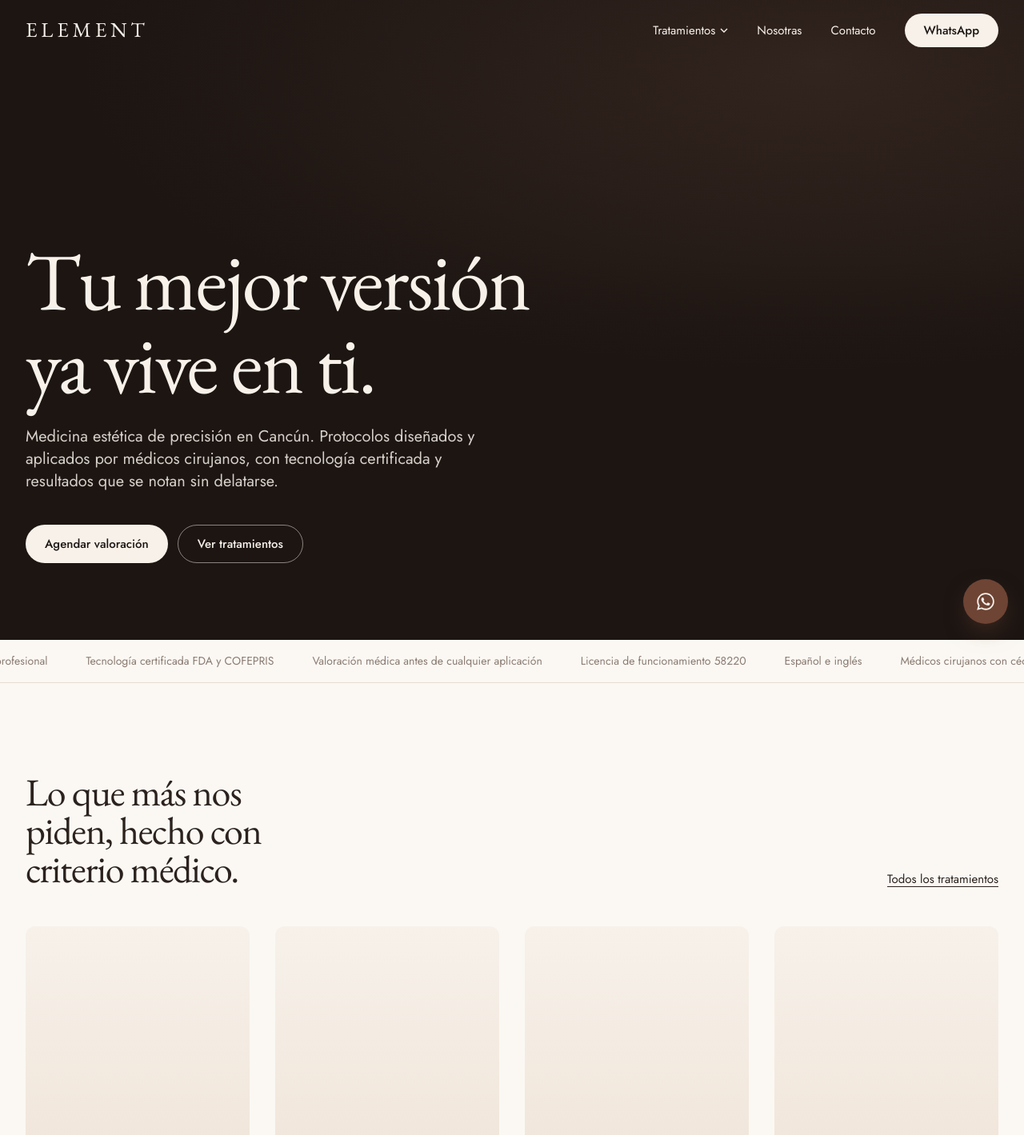
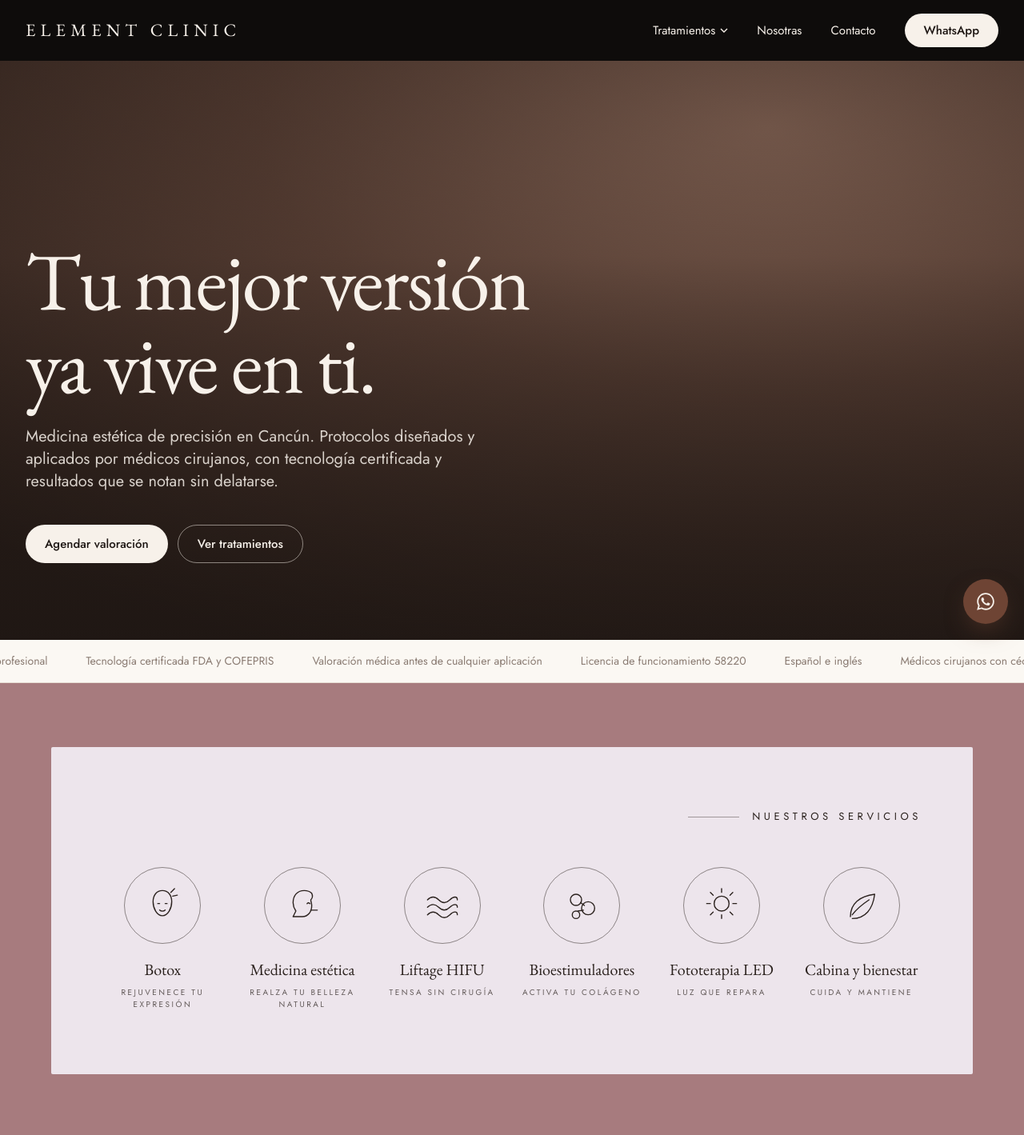
Before and after one commit to elementcliniccancun-cell/element-clinic, a Next.js app: page / in a window 1280 px wide. Shown: the top 1419 px of the page at 80% size. Built offline with nearby package versions, Linux system fonts and the light colour scheme.

Commit message:
Estilo del diseño original de Wix: barra negra, panel malva con íconos de servicios
Co-Authored-By: Claude Fable 5.1 <noreply@anthropic.com>
Claude-Session: https://claude.ai/code/session_01HrwzNuMf8rMdpsrZMhNVTR

```diff
--- a/app/contacto/page.tsx
+++ b/app/contacto/page.tsx
@@ -8,7 +8,7 @@ export const metadata: Metadata = { title: "Contacto", description: "Escríbenos
 export default function Contacto() {
   return (
     <>
-      <div className="mx-auto max-w-7xl px-5 pt-36 md:px-8 md:pt-44">
+      <div className="mx-auto max-w-7xl px-5 pt-32 md:px-8 md:pt-40">
         <h1 className="text-5xl md:text-7xl">Hablemos.</h1>
       </div>
       <Section>
--- a/app/nosotras/page.tsx
+++ b/app/nosotras/page.tsx
@@ -8,7 +8,7 @@ export const metadata: Metadata = { title: "Nosotras", description: "Las doctora
 export default function Nosotras() {
   return (
     <>
-      <div className="mx-auto max-w-7xl px-5 pt-36 md:px-8 md:pt-44">
+      <div className="mx-auto max-w-7xl px-5 pt-32 md:px-8 md:pt-40">
         <h1 className="max-w-[18ch] text-5xl md:text-7xl">La medicina estética debe ser medicina primero.</h1>
         <p className="mt-8 max-w-prose text-lg leading-relaxed">Element Medicina de Precisión abrió en Cancún con una idea sencilla: que cada aplicación la decida y la haga un médico, con una valoración real antes y un seguimiento real después. Sin menús de promociones, sin cabinas sin supervisión.</p>
       </div>
--- a/app/not-found.tsx
+++ b/app/not-found.tsx
@@ -1,7 +1,7 @@
 import Link from "next/link";
 export default function NotFound() {
   return (
-    <div className="mx-auto max-w-7xl px-5 pb-32 pt-44 md:px-8">
+    <div className="mx-auto max-w-7xl px-5 pb-32 pt-40 md:px-8">
       <h1 className="text-5xl md:text-7xl">Esta página no existe.</h1>
       <Link href="/tratamientos" className="btn btn-primary mt-8">Ver tratamientos</Link>
     </div>
--- a/app/page.tsx
+++ b/app/page.tsx
@@ -3,6 +3,7 @@ import Section from "@/components/Section";
 import TreatmentCard from "@/components/TreatmentCard";
 import Testimonials from "@/components/Testimonials";
 import Videos from "@/components/Videos";
+import ServiceIcons from "@/components/ServiceIcons";
 import { site, waLink } from "@/content/site";
 import { media } from "@/content/media";
 import { categories, byCategory, featured } from "@/content/treatments";
@@ -19,7 +20,7 @@ export default function Home() {
           // eslint-disable-next-line @next/next/no-img-element
           <img src={media.heroPoster} alt="" className="absolute inset-0 h-full w-full object-cover" aria-hidden />
         ) : (
-          <div className="absolute inset-0 bg-[radial-gradient(120%_80%_at_80%_10%,#3B2A23_0%,#1C1512_60%)]" aria-hidden />
+          <div className="absolute inset-0 bg-[radial-gradient(110%_90%_at_75%_20%,#8C6A5A_0%,#5A4035_45%,#2A1E19_100%)]" aria-hidden />
         )}
         <div className="hero-veil absolute inset-0" aria-hidden />
         <div className="relative mx-auto w-full max-w-7xl px-5 pb-16 pt-40 md:px-8 md:pb-24">
@@ -46,6 +47,8 @@ export default function Home() {
           ))}
         </div>
       </div>
+
+      <ServiceIcons />
 
       {/* Destacados */}
       <Section>
@@ -79,28 +82,6 @@ export default function Home() {
               </li>
             ))}
           </ol>
-        </div>
-      </Section>
-
-      {/* Categorías */}
-      <Section>
-        <div className="grid gap-12 md:grid-cols-3">
-          {categories.map((c) => (
-            <div key={c.id}>
-              <h2 className="text-3xl">{c.name}</h2>
-              <p className="mt-3 text-stone">{c.blurb}</p>
-              <ul className="mt-6 divide-y divide-hairline border-y border-hairline">
-                {byCategory(c.id).map((t) => (
-                  <li key={t.slug}>
-                    <Link href={`/tratamientos/${t.slug}`} className="flex items-baseline justify-between py-3 hover:text-rust">
-                      <span>{t.name}</span>
-                      <span className="text-[13px] text-stone">{t.desde ? `desde $${t.desde.toLocaleString("es-MX")}` : "Cotización"}</span>
-                    </Link>
-                  </li>
-                ))}
-              </ul>
-            </div>
-          ))}
         </div>
       </Section>
 
--- a/app/reservar/page.tsx
+++ b/app/reservar/page.tsx
@@ -8,7 +8,7 @@ export default function Reservar() {
   const cal = site.calcomLink;
   return (
     <>
-      <div className="mx-auto max-w-7xl px-5 pt-36 md:px-8 md:pt-44">
+      <div className="mx-auto max-w-7xl px-5 pt-32 md:px-8 md:pt-40">
         <h1 className="max-w-[14ch] text-5xl md:text-7xl">Agenda tu valoración.</h1>
         <p className="mt-6 max-w-prose text-lg text-stone">Consulta de {site.valoracion.precio.toLocaleString("es-MX", { style: "currency", currency: "MXN", maximumFractionDigits: 0 })} con una de las doctoras, en clínica o por videollamada. Se abona a tu primer tratamiento. Para reservar el horario se solicita un anticipo de {site.valoracion.anticipo.toLocaleString("es-MX", { style: "currency", currency: "MXN", maximumFractionDigits: 0 })}.</p>
       </div>
--- a/app/tratamientos/[slug]/page.tsx
+++ b/app/tratamientos/[slug]/page.tsx
@@ -22,7 +22,7 @@ export default function TreatmentPage({ params }: { params: { slug: string } })
 
   return (
     <>
-      <div className="mx-auto max-w-7xl px-5 pt-36 md:px-8 md:pt-44">
+      <div className="mx-auto max-w-7xl px-5 pt-32 md:px-8 md:pt-40">
         <p className="text-[14px] text-stone"><Link href="/tratamientos" className="hover:text-rust">Tratamientos</Link> / <Link href={`/tratamientos#${cat.id}`} className="hover:text-rust">{cat.name}</Link></p>
         <div className="mt-6 grid gap-10 md:grid-cols-[1.1fr_1fr] md:gap-16">
           <div>
--- a/app/tratamientos/page.tsx
+++ b/app/tratamientos/page.tsx
@@ -8,7 +8,7 @@ export const metadata: Metadata = { title: "Tratamientos estéticos", descriptio
 export default function Tratamientos() {
   return (
     <>
-      <div className="mx-auto max-w-7xl px-5 pb-6 pt-36 md:px-8 md:pt-44">
+      <div className="mx-auto max-w-7xl px-5 pb-6 pt-32 md:px-8 md:pt-40">
         <h1 className="max-w-[16ch] text-5xl md:text-7xl">Tratamientos estéticos</h1>
         <p className="mt-6 max-w-prose text-lg text-stone">Precios al público en pesos mexicanos, con IVA. Todo tratamiento inicia con una valoración médica que se abona a la primera aplicación.</p>
         <nav className="mt-8 flex flex-wrap gap-2" aria-label="Categorías">
--- a/components/Header.tsx
+++ b/components/Header.tsx
@@ -16,7 +16,7 @@ export default function Header() {
   const [open, setOpen] = useState(false);
   const [mobileTreat, setMobileTreat] = useState(true);
   const pathname = usePathname();
-  const onDark = pathname === "/"; // el inicio tiene hero oscuro
+  const onDark = true; // barra negra en todo el sitio, como el diseño original
 
   useEffect(() => {
     const f = () => setScrolled(window.scrollY > 24);
@@ -27,14 +27,14 @@ export default function Header() {
   useEffect(() => { setOpen(false); }, [pathname]);
   useEffect(() => { document.body.style.overflow = open ? "hidden" : ""; }, [open]);
 
-  const solid = scrolled || !onDark || open;
+  const solid = open;
   const tone = solid ? "text-ink" : "text-cream";
 
   return (
-    <header className={`fixed inset-x-0 top-0 z-50 transition-colors duration-300 ease-soft ${solid ? "bg-linen/90 backdrop-blur border-b border-hairline" : "bg-transparent"}`} style={{ height: "var(--header-h)" }}>
+    <header className={`fixed inset-x-0 top-0 z-50 transition-colors duration-300 ease-soft ${solid ? "bg-linen border-b border-hairline" : "bg-night"}`} style={{ height: "var(--header-h)" }}>
       <div className={`mx-auto flex h-full max-w-7xl items-center justify-between px-5 md:px-8 ${tone}`}>
         <Link href="/" aria-label="Element Clinic, inicio" className="flex items-center">
-          <Logo className="h-7 w-auto" />
+          <Logo />
         </Link>
 
         {/* Navegación escritorio */}
--- a/components/Logo.tsx
+++ b/components/Logo.tsx
@@ -2,8 +2,8 @@
 // coloca el archivo en /public/media/logo.svg y cambia este componente por <img src="/media/logo.svg" ... />
 export default function Logo({ className = "" }: { className?: string }) {
   return (
-    <span className={`font-serif text-[26px] tracking-[0.18em] ${className}`} style={{ lineHeight: 1 }}>
-      ELEMENT
+    <span className={`font-serif text-[22px] font-normal tracking-[0.28em] ${className}`} style={{ lineHeight: 1 }}>
+      ELEMENT CLINIC
     </span>
   );
 }
--- /dev/null
+++ b/components/ServiceIcons.tsx
@@ -0,0 +1,49 @@
+import Link from "next/link";
+
+// Íconos lineales en círculo, al estilo del diseño original de Wix.
+const items = [
+  { href: "/tratamientos/toxina-botulinica", name: "Botox", tag: "Rejuvenece tu expresión", icon: "face" },
+  { href: "/tratamientos#inyectables", name: "Medicina estética", tag: "Realza tu belleza natural", icon: "profile" },
+  { href: "/tratamientos/liftage", name: "Liftage HIFU", tag: "Tensa sin cirugía", icon: "waves" },
+  { href: "/tratamientos/bioestimuladores", name: "Bioestimuladores", tag: "Activa tu colágeno", icon: "cells" },
+  { href: "/tratamientos/celluma-led", name: "Fototerapia LED", tag: "Luz que repara", icon: "light" },
+  { href: "/tratamientos#cabina", name: "Cabina y bienestar", tag: "Cuida y mantiene", icon: "leaf" },
+];
+
+function Icon({ kind }: { kind: string }) {
+  const p = { fill: "none", stroke: "currentColor", strokeWidth: 1.2, strokeLinecap: "round" as const, strokeLinejoin: "round" as const };
+  switch (kind) {
+    case "face": return <svg viewBox="0 0 48 48" {...p}><path d="M14 20c0-7 4-12 10-12s10 5 10 12-4 15-10 15-10-8-10-15z" /><path d="M19 22h2M27 22h2M21 29c1.5 1.5 4.5 1.5 6 0" /><path d="M33 10l4-4M35 14l5-1" /></svg>;
+    case "profile": return <svg viewBox="0 0 48 48" {...p}><path d="M26 8c-8 0-12 6-12 13 0 4 1 6 3 9l-3 6h10c6 0 10-5 10-12 0-2-1-4-1-6 2-2 2-5 1-7-2-2-5-3-8-3z" /><path d="M29 22c1-1 2-1 3 0" /><path d="M33 29h7" /></svg>;
+    case "waves": return <svg viewBox="0 0 48 48" {...p}><path d="M8 18c4-4 8-4 12 0s8 4 12 0 8-4 8 0" /><path d="M8 26c4-4 8-4 12 0s8 4 12 0 8-4 8 0" /><path d="M8 34c4-4 8-4 12 0s8 4 12 0 8-4 8 0" /></svg>;
+    case "cells": return <svg viewBox="0 0 48 48" {...p}><circle cx="18" cy="18" r="6" /><circle cx="31" cy="27" r="7" /><circle cx="18" cy="34" r="4" /><path d="M23 21l4 3M20 30l6-1" /></svg>;
+    case "light": return <svg viewBox="0 0 48 48" {...p}><circle cx="24" cy="22" r="8" /><path d="M24 6v4M24 34v4M8 22h4M36 22h4M12 10l3 3M33 31l3 3M12 34l3-3M33 13l3-3" /></svg>;
+    default: return <svg viewBox="0 0 48 48" {...p}><path d="M12 36c0-14 10-22 26-24-2 16-10 26-24 26" /><path d="M14 34c6-8 12-12 18-16" /></svg>;
+  }
+}
+
+export default function ServiceIcons() {
+  return (
+    <section className="bg-mauve px-5 py-14 md:px-8 md:py-20">
+      <div className="mx-auto max-w-6xl rounded-sm bg-lilac px-6 py-14 md:px-16 md:py-20">
+        <div className="flex items-center justify-end gap-4">
+          <span className="h-px w-16 bg-ink/40" />
+          <h2 className="font-sans text-[13px] font-normal uppercase tracking-[0.35em] text-ink">Nuestros servicios</h2>
+        </div>
+        <ul className="mt-14 grid grid-cols-2 gap-x-6 gap-y-12 sm:grid-cols-3 lg:grid-cols-6">
+          {items.map((it) => (
+            <li key={it.name} className="text-center">
+              <Link href={it.href} className="group block">
+                <span className="mx-auto flex h-24 w-24 items-center justify-center rounded-full border border-ink/50 text-ink transition-colors duration-200 group-hover:border-rust group-hover:text-rust">
+                  <span className="h-14 w-14"><Icon kind={it.icon} /></span>
+                </span>
+                <p className="mt-5 font-serif text-xl leading-tight">{it.name}</p>
+                <p className="mt-2 text-[10px] uppercase tracking-[0.25em] text-ink/70">{it.tag}</p>
+              </Link>
+            </li>
+          ))}
+        </ul>
+      </div>
+    </section>
+  );
+}
--- a/tailwind.config.ts
+++ b/tailwind.config.ts
@@ -12,6 +12,9 @@ const config: Config = {
         ink: "#2B221E",
         stone: "#8A7B72",
         hairline: "#E6DCD2",
+        mauve: "#A77B7E",
+        lilac: "#EDE5EC",
+        night: "#0E0C0B",
       },
       fontFamily: {
         serif: ["var(--font-garamond)", "Georgia", "serif"],
```
